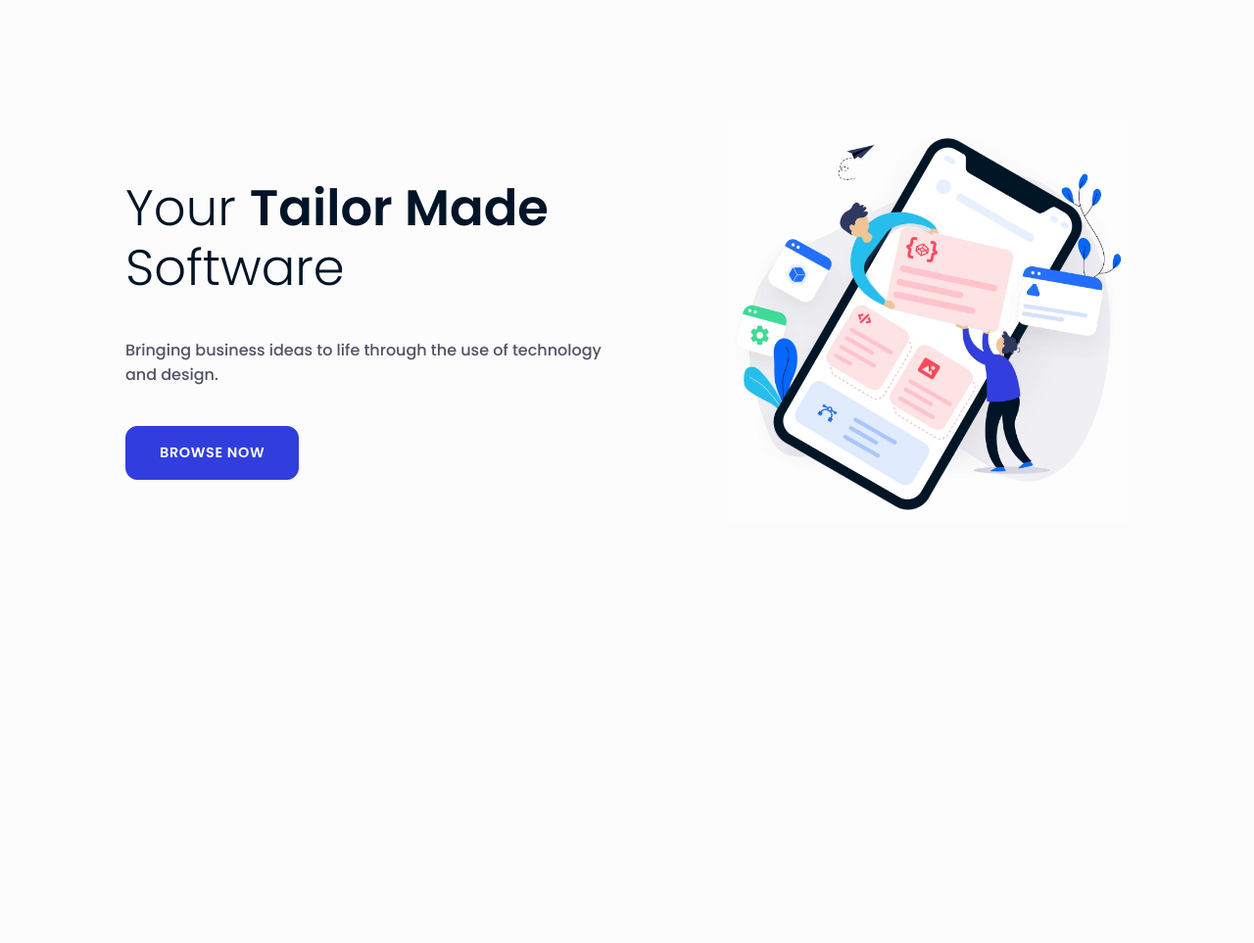
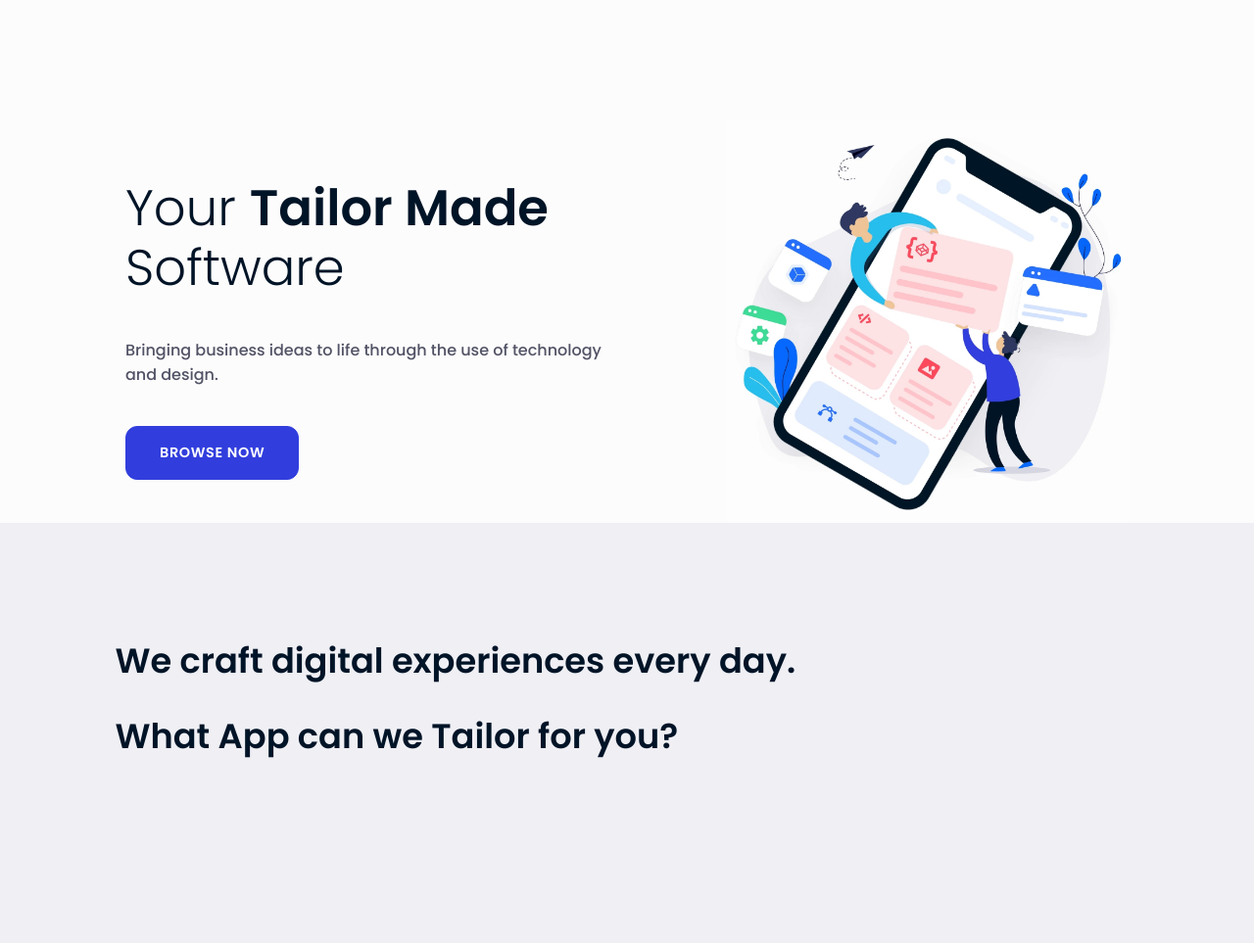
Before and after one commit to RafalPloszka/gatsby-page-AppTailors, a Gatsby site: page / in a window 1280 px wide. Shown: the whole page at 98% size. Before the commit the page ends 800 px from the top, so only its background shows below. Built offline with nearby package versions, Linux system fonts and the light colour scheme; Gatsby itself is replaced by a stand-in of ours.

Commit message:
add Services section

```diff
--- a/src/pages/index.js
+++ b/src/pages/index.js
@@ -6,14 +6,19 @@ import "@fontsource/poppins/500.css";
 import "@fontsource/poppins/600.css";
 
 import Header from "../views/Header";
+import Services from "../views/Sections/Services";
 
 import '../styles/global.scss';
 
 const IndexPage = () => {
   return (
-    <div id="TOP">
-      <Header />
-    </div>
+    <>
+      <div id="TOP">
+        <Header />
+      </div>
+      <Services />
+    </>
+
   )
 }
 
--- a/src/views/Sections/Services/Services.js
+++ b/src/views/Sections/Services/Services.js
@@ -0,0 +1,27 @@
+import React from 'react';
+import PropTypes from 'prop-types';
+
+import * as styles from './Services.module.scss';
+
+const Services = props => {
+  return (
+    <section id="Services" className={styles.pageSection}>
+      <div className={styles.container}>
+        <div className={styles.header}>
+          <h2 className={styles.heading}>
+            We craft digital experiences every day.
+          </h2>
+          <h3 className={styles.subheading}>
+            What App can we Tailor for you?
+          </h3>
+        </div>
+      </div>
+    </section>
+  )
+}
+
+Services.propTypes = {
+
+}
+
+export default Services
--- /dev/null
+++ b/src/views/Sections/Services/Services.module.scss
@@ -0,0 +1,35 @@
+@import '../../../styles/core.scss';
+
+.pageSection {
+  background-color: #efeff4;
+}
+
+.container {
+  max-width: 84vw;
+  padding: 120px 0;
+  width: 100%;
+  padding-right: 15px;
+  padding-left: 15px;
+  margin-right: auto;
+  margin-left: auto;
+}
+
+.header {
+  position: relative;
+  width: 100%;
+  padding-right: 15px;
+  padding-left: 15px;
+  color: $mainDark;
+}
+
+.heading {
+  font-size: 2.2rem;
+  font-weight: 600;
+  margin: 0;
+}
+
+.subheading {
+  font-size: 2.2rem;
+  font-weight: 600;
+  margin-bottom: 70px;
+}
--- /dev/null
+++ b/src/views/Sections/Services/index.js
@@ -0,0 +1 @@
+export { default } from "./Services";
```
